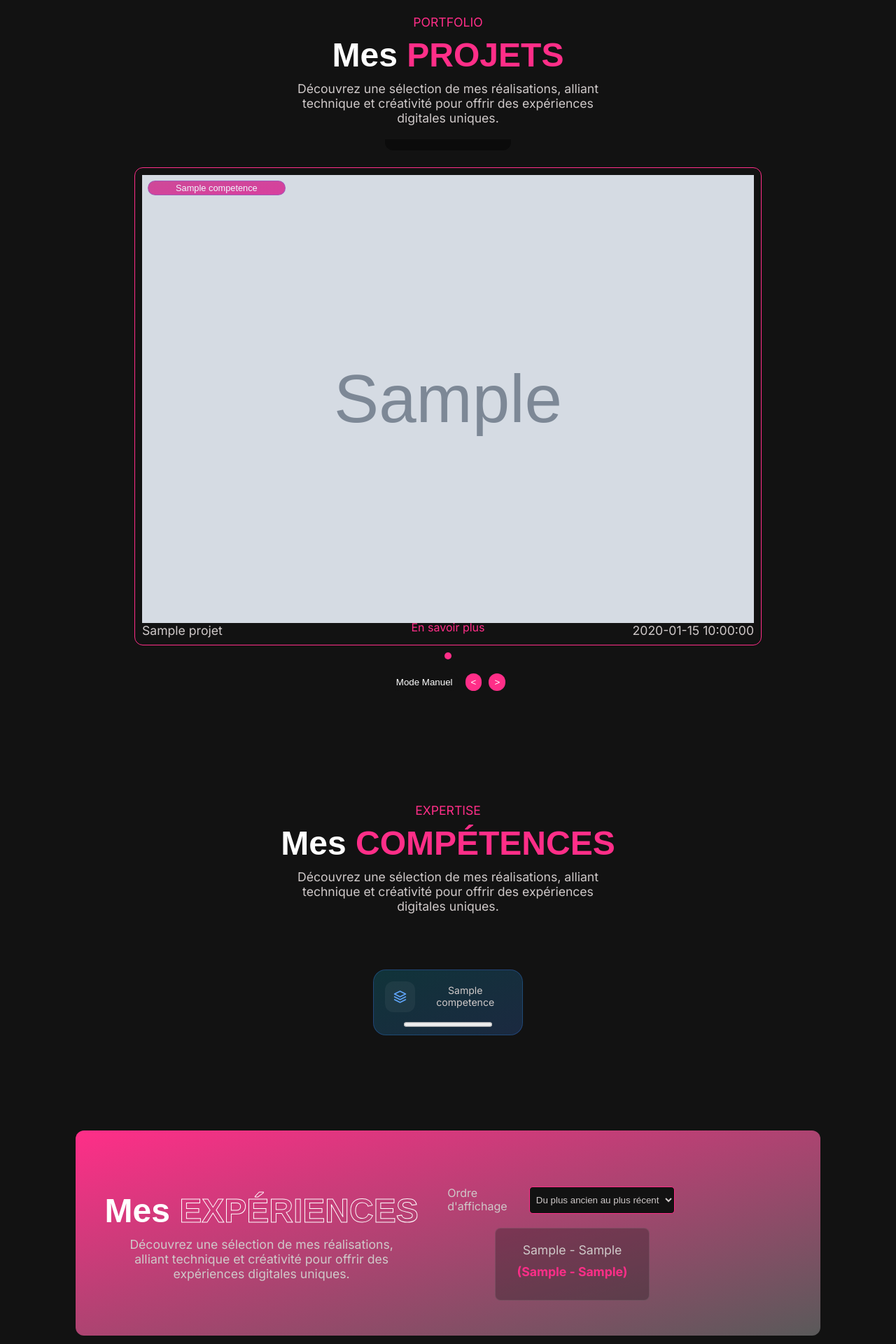
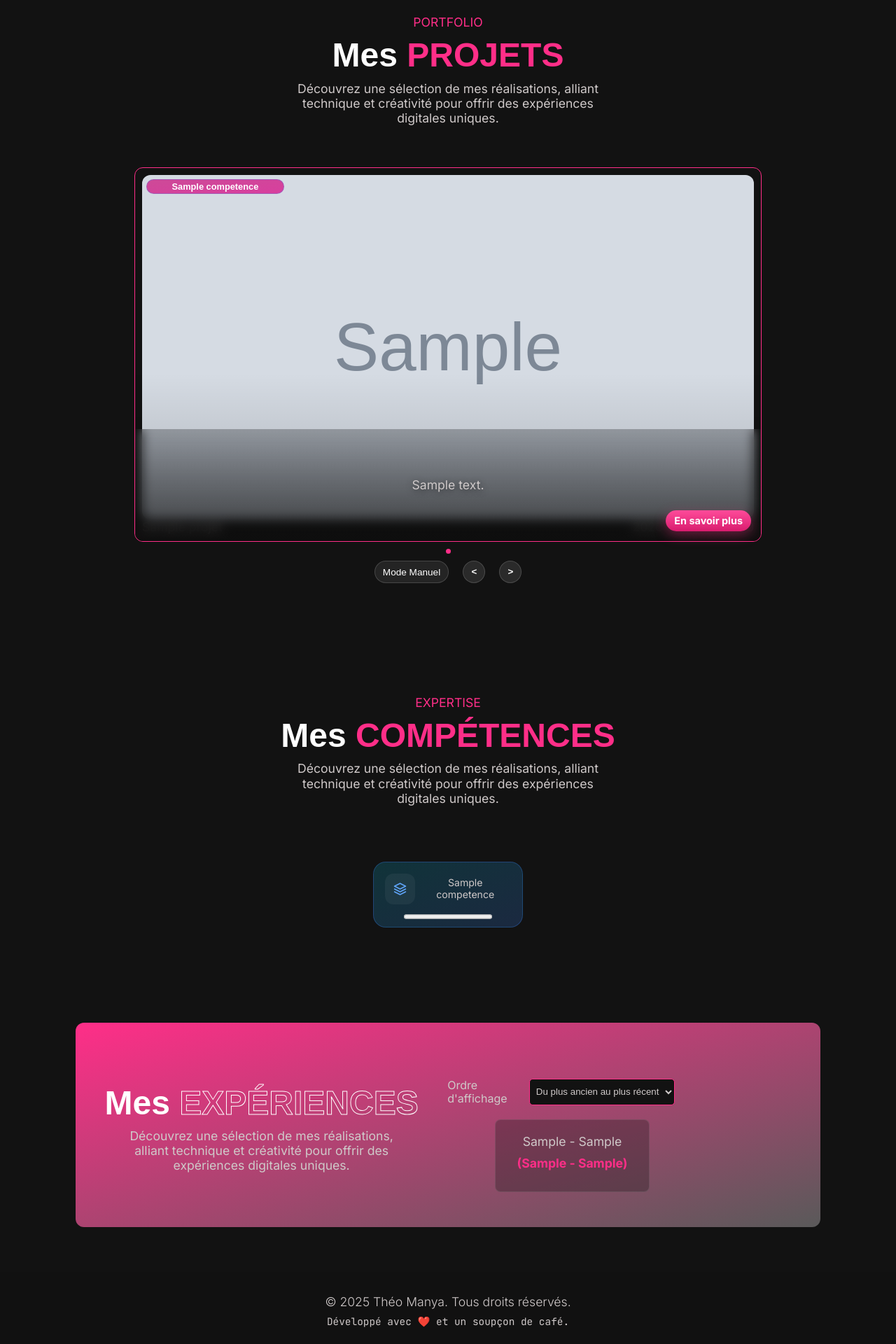
Before and after one commit to Maanaaa/theo-manya.fr, a PHP site: page / in a window 1280 px wide. Shown: the part 819-2739 px from the top of the page at 70% size. After the commit the page ends 2715 px from the top, so only its background shows below. Run offline with PHP 8.4, Linux system fonts and the light colour scheme; tables that the repository leaves empty or names only in its code hold one stand-in row (values such as "Sample post"); grey boxes marked "Sample" are stand-in pictures; some web fonts are replaced.

Commit message:
amélioration de la lisibilité et des contrôles du carrousel

```diff
--- a/config/configuration.php
+++ b/config/configuration.php
@@ -1,10 +1,10 @@
 <?php
 // Étant donné que j'ai utilisé Docker, le nom d'hôte correspond au nom du service dans mon container.
-$hote='mysql';
+$hote='db';
 $port='3306';
 $nom_bd='portfolio_db';
 $identifiant='root';
-$mot_de_passe='rootpass';
+$mot_de_passe='rootpassword';
 $encodage='utf8';
 $debug=true;
 ?>
--- a/css/index.css
+++ b/css/index.css
@@ -298,7 +298,10 @@ nav ul li a:hover{
 
 #projets .card img {
     width: 100%;
-    height: 80vh;
+    aspect-ratio: 16/9;
+    object-fit: cover;
+    height: auto;
+    border-radius: 12px;
 }
 
 #projets .card .skill {
@@ -312,40 +315,51 @@ nav ul li a:hover{
     font-family: var(--font-title);
     margin: 1vh;
     font-size: 0.8em;
+    top: 8px;
+    left: 8px;
+    color: #fff;
+    font-weight: 600;
 }
 
+/* overlay */
 #projets .card .description {
     visibility: hidden;
     opacity: 0;
-    transition: opacity var(--transition-fast);
+    transition: opacity var(--transition-fast), transform var(--transition-fast), visibility 0s .3s;
     position: absolute;
-    bottom: 40px;
     left: 0;
-    width: 100%;
-    color: var(--color-description-bg);
+    right: 0;
+    bottom: 0;
     color: #fff;
-    padding: 10px;
+    padding: 14px 16px;
     box-sizing: border-box;
     z-index: 10;
-    background: var(--color-bg);
-    border-radius: 12px;
+    background: linear-gradient(to top, rgba(0,0,0,.65), rgba(0,0,0,.1));
+    border-radius: 0 0 12px 12px;
+    transform: translateY(6px);
 }
 
 #projets .card:hover .description {
     visibility: visible;
     opacity: 1;
+    transform: translateY(0);
+    transition-delay: 0s;
 }
 
 #projets .card .more-info {
     position: absolute;
     bottom: 10px;
-    left: 0;
-    width: 100%;
+    right: 12px;
+    left: auto;
+    width: auto;
     text-align: center;
     z-index: 20;
-    padding: 5px;
+    padding: 6px 10px;
     box-sizing: border-box;
-    color: var(--color-highlight);
+    color: #111;
+    background: var(--color-highlight);
+    border-radius: 999px;
+    font-weight: 600;
 }
 
 #projets .card .bottom {
@@ -354,11 +368,7 @@ nav ul li a:hover{
 }
 
 
-.card {
-    min-width: 100%;
-    box-sizing: border-box;
-}
-
+/* cartes carrousel */
 .carousel-container {
     position: relative;
     overflow: hidden;
@@ -372,18 +382,12 @@ nav ul li a:hover{
 }
 
 .carousel .decoration-haut{
-    width: 20%;
-    position: absolute;
-    top: 0;
-    background-color: #0b0b0b;
-    padding-top: 2vh;
-    z-index: 10;
-    border-radius: 0px 0px 12px 12px;
-    margin-left: 40%;
+    display: none;
 }
 
-.card {
-    flex: 0 0 100%; /* Chaque carte prend toute la largeur */
+/* scope carrousel */
+.carousel .card {
+    flex: 0 0 100%;
     box-sizing: border-box;
     padding: 10px;
 }
@@ -586,7 +590,7 @@ nav ul li a:hover{
 
 /* Tablettes + petits écrans */
 @media (max-width: 1024px) {
-    /* Header et navigation */
+    /* header */
     header {
         flex-direction: column;
         height: auto;
@@ -603,17 +607,20 @@ nav ul li a:hover{
         align-items: center;
     }
 
-    /* Intro */
+    /* intro */
     .intro p {
         width: 80%;
     }
 
-    /* Projets */
+    /* projets */
     .carousel-container {
         width: 90%;
     }
+    #projets .card {
+        width: 100%;
+    }
 
-    /* Compétences */
+    /* compétences */
     .skills {
         width: 90%;
         gap: 3vh;
@@ -623,7 +630,7 @@ nav ul li a:hover{
         width: 80%;
     }
 
-    /* Expériences */
+    /* expériences */
     #experiences {
         flex-direction: column;
         width: 90%;
@@ -641,7 +648,7 @@ nav ul li a:hover{
 
 /* Téléphones et + petit */
 @media (max-width: 768px) {
-    /* Texte */
+    /* texte */
     h1 {
         font-size: 3em;
     }
@@ -654,12 +661,12 @@ nav ul li a:hover{
         font-size: 0.9em;
     }
 
-    /* Intro */
+    /* intro */
     .intro p {
         width: 90%;
     }
 
-    /* Compétences */
+    /* compétences */
     .skills {
         flex-direction: column;
     }
@@ -675,12 +682,12 @@ nav ul li a:hover{
         margin-top: 10px;
     }
 
-    /* Expériences */
+    /* expériences */
     #experiences li {
         padding: 10px;
     }
 
-    /* Boutons */
+    /* boutons */
     .intro a {
         padding: 10px 20px;
         font-size: 0.8em;
@@ -698,11 +705,94 @@ nav ul li a:hover{
 }
 
 
-
-
-
 img {
     max-width: 100%;
     height: auto;
     display: block;
 }
+
+/* carrousel – séparation nette + CTA propre */
+
+/* 1) bullets et contrôles SOUS la carte, plus d'absolu */
+#projets .cardNumber,
+.controlButtons{
+  position: static;
+  transform: none;
+  left: auto; bottom: auto; margin: 10px 0 0 0;
+  display: flex; justify-content: center; align-items: center;
+  gap: 10px;
+  z-index: 1;
+}
+
+/* 2) boutons compacts & discrets */
+:root{ --ctrl-size: 32px; --dot: 7px; }
+#prevBtn, #nextBtn{
+  width: var(--ctrl-size); height: var(--ctrl-size);
+  padding: 0; border-radius: 999px;
+  display: inline-grid; place-items: center;
+  background: #ffffff1a; border: 1px solid #ffffff29; color: #fff;
+  font-weight: 700;
+}
+#prevBtn:hover, #nextBtn:hover{ background:#ffffff30; }
+#toggleMode{
+  height: var(--ctrl-size); line-height: var(--ctrl-size);
+  padding: 0 .7rem; border-radius: 999px;
+  background:#ffffff14; border:1px solid #ffffff29; color:#fff; font-size:.85rem;
+}
+
+/* 3) puces centrées, au-dessus des contrôles */
+#projets .cardNumber .bullet{
+  width: var(--dot); height: var(--dot); border-radius: 50%;
+  background:#8b8b8b;
+}
+#projets .cardNumber .bullet.active{ background: var(--color-highlight); }
+
+/* 4) overlay plus net + texte centré verticalement */
+#projets .card .description{
+  display:flex; align-items:center; justify-content:center;
+  height: clamp(120px, 20vh, 240px);
+  padding: 16px;
+  background: linear-gradient(to top, rgba(15,15,15,.72), rgba(15,15,15,.28));
+  backdrop-filter: saturate(140%) blur(8px);
+  text-shadow: 0 2px 10px rgba(0,0,0,.55);
+  border-radius: 0 0 12px 12px;
+}
+#projets .card .description p{ margin:0; line-height:1.45; }
+
+/* 5) CTA : taille/placement + couleur (blanc), ne masque plus la date */
+#projets .card .more-info{
+  right: 14px;
+  bottom: calc(14px + 0px); /* au-dessus du bord, sur l'image */
+  padding: 6px 12px;
+  font-size: .9rem;
+  border-radius: 999px;
+  background: linear-gradient(180deg, #ff4b9a, #d81c6e);
+  color: #fff;
+  font-weight: 700;
+  box-shadow: 0 6px 18px rgba(255,46,136,.35);
+}
+
+/* 6) image : zoom/assombrissement léger au hover (garde la lisibilité) */
+#projets .card img{ transition: transform .35s ease, filter .35s ease; }
+#projets .card:hover img{ transform: scale(1.02); filter: brightness(.82) contrast(1.05) saturate(1.05); }
+
+/* 7) scrim permanent pour images claires */
+#projets .card::after{
+  content:""; position:absolute; inset:0; border-radius:12px; pointer-events:none;
+  background: linear-gradient(to top, rgba(0,0,0,.22) 0%, rgba(0,0,0,0) 45%);
+}
+#projets .card:hover::after{
+  background: linear-gradient(to top, rgba(0,0,0,.45) 0%, rgba(0,0,0,.08) 65%);
+}
+
+/* 8) grands écrans (32") : un cran plus fin */
+@media (min-width: 1440px){
+  :root{ --ctrl-size: 30px; --dot: 6px; }
+  #projets .card .more-info{ font-size:.85rem; padding:6px 10px; }
+}
+
+/* 9) mobile : overlay visible d’office */
+@media (hover:none){
+  #projets .card .description{ visibility: visible; opacity: .98; transform:none; }
+  #projets .card:hover img{ transform:none; filter:none; }
+}
--- a/index.php
+++ b/index.php
@@ -64,7 +64,9 @@ $resultats->closeCursor();
             <h2 class="smallSpaceTop">Mes <span>Projets</span></h2>
             <p class="smallSpaceTop">Découvrez une sélection de mes réalisations, alliant technique et créativité pour offrir des expériences digitales uniques.</p>
         </div>
-        <div class="carousel-container">
+
+        <!-- Ajout d’ARIA très léger pour l’accessibilité, sans changer ta structure -->
+        <div class="carousel-container" aria-label="Mes projets">
             <div class="carousel spaceTop">
                 <div class="decoration-haut"></div>
                 <?php foreach ($tabProjets as $index => $projet): ?>
@@ -96,11 +98,14 @@ $resultats->closeCursor();
                     </div>
                 <?php endforeach; ?>
             </div>
-            <div class="cardNumber">
+
+            <div class="cardNumber" aria-label="Navigation des projets">
                 <?php foreach ($tabProjets as $i => $projet): ?>
-                    <div class="bullet"></div>
+                    <!-- tabindex pour navigation clavier ; pas d’impact visuel -->
+                    <div class="bullet" tabindex="0"></div>
                 <?php endforeach ?>
             </div>
+
             <div class="controlButtons">
                 <button id="toggleMode">Mode Manuel</button>
                 <button id="prevBtn"><</button>
```
Also changed, not shown: js/caroussel.js (+36 -4 lines).
